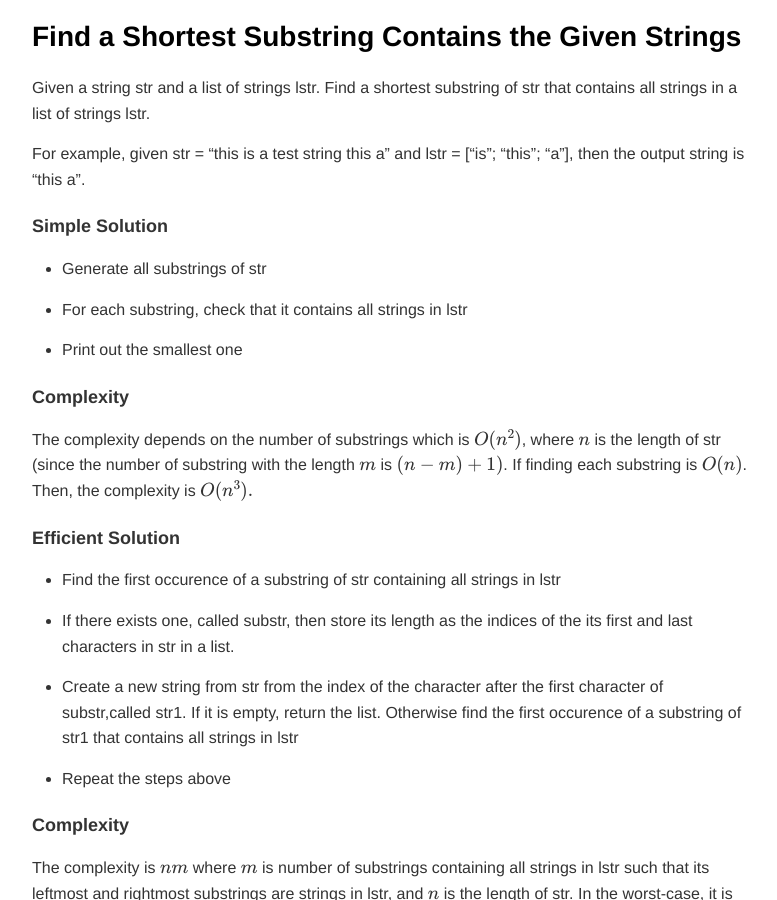
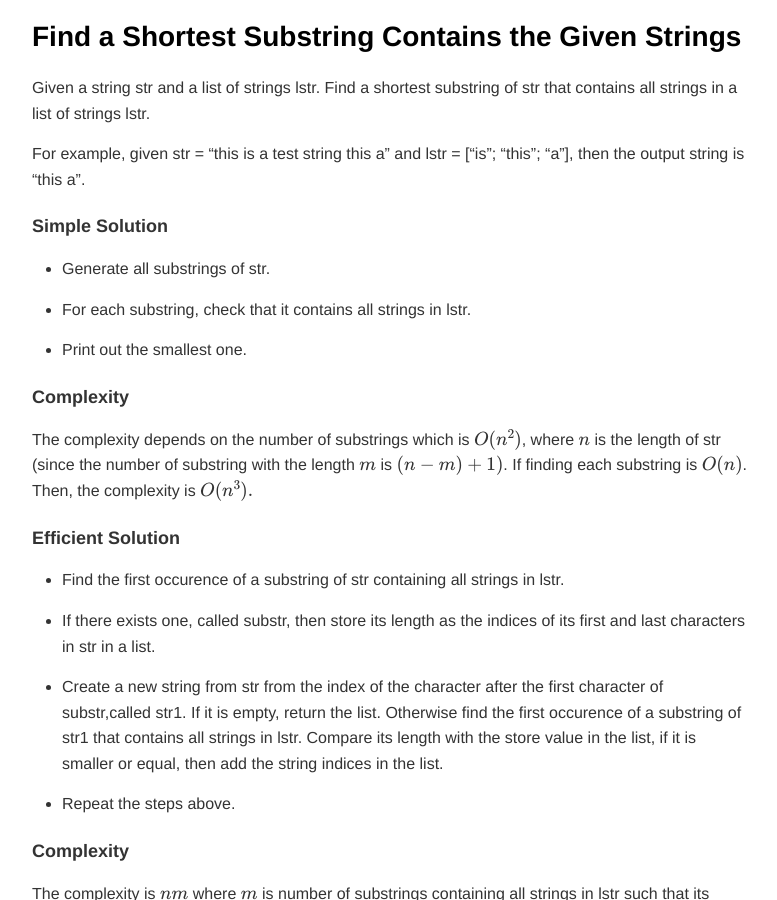
Before and after one commit to channgo2203/channgo2203.github.io, a Jekyll site: the page built from _posts/2016-5-22-strpuzzle1.md, in a window 1280 px wide and 900 px high, scrolled down 223 px. Shown: the whole window, without its empty margins (248-1025 px from the left). Built offline with Jekyll 4.4.1, drawn with Linux system fonts in a browser that asks for light colours; formulas are drawn with MathJax 3; comment, search, counter and statistics services are not loaded.

Commit message:
Updated 2016-5-22-strpuzzle1.md

```diff
--- a/_posts/2016-5-22-strpuzzle1.md
+++ b/_posts/2016-5-22-strpuzzle1.md
@@ -11,9 +11,9 @@ For example, given str = “this is a test string this a” and lstr = [“is”
 
 ### Simple Solution
 
-- Generate all substrings of str
-- For each substring, check that it contains all strings in lstr
-- Print out the smallest one
+- Generate all substrings of str.
+- For each substring, check that it contains all strings in lstr.
+- Print out the smallest one.
 
 ### Complexity
 
@@ -21,10 +21,10 @@ The complexity depends on the number of substrings which is \\(O(n^2)\\), where
 
 ### Efficient Solution
 
-- Find the first occurence of a substring of str containing all strings in lstr
-- If there exists one, called substr, then store its length as the indices of the its first and last characters in str in a list.
-- Create a new string from str from the index of the character after the first character of substr,called str1. If it is empty, return the list. Otherwise find the first occurence of a substring of str1 that contains all strings in lstr
-- Repeat the steps above
+- Find the first occurence of a substring of str containing all strings in lstr.
+- If there exists one, called substr, then store its length as the indices of its first and last characters in str in a list.
+- Create a new string from str from the index of the character after the first character of substr,called str1. If it is empty, return the list. Otherwise find the first occurence of a substring of str1 that contains all strings in lstr. Compare its length with the store value in the list, if it is smaller or equal, then add the string indices in the list.
+- Repeat the steps above.
 
 ### Complexity
 
```
